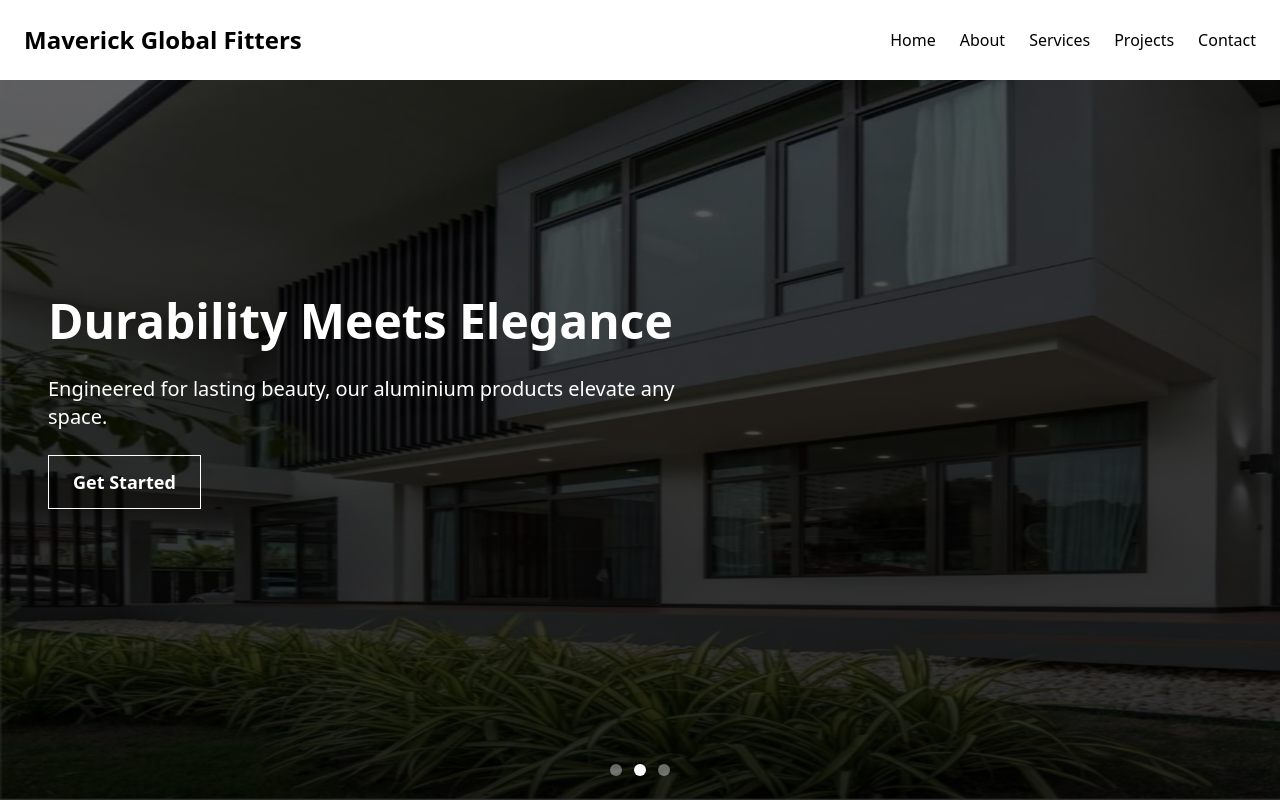
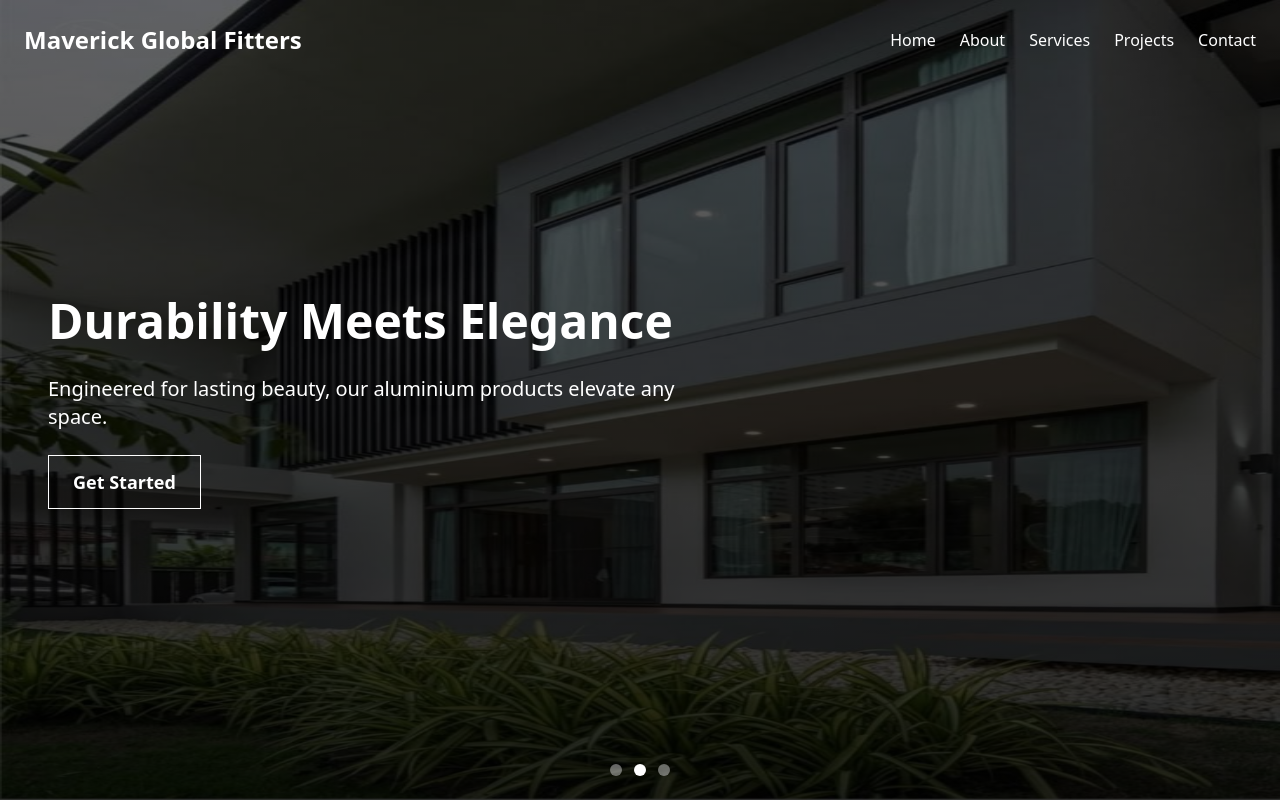
Before and after one commit to TadiwaMakoni05/maverick, a Next.js app: page / in a window 1280 px wide. Shown: the top 800 px of the page. Built offline with nearby package versions, Linux system fonts and the light colour scheme.

Commit message:
colors fixed

```diff
--- a/src/components/NavBar.js
+++ b/src/components/NavBar.js
@@ -25,7 +25,9 @@ const NavBar = () => {
   return (
     <nav
       className={`fixed top-0 left-0 w-full z-50 p-6 transition-all duration-300 ${
-        isScrolled ? "bg-black/40 text-white shadow-md" : "bg-white text-black"
+        isScrolled
+          ? "bg-white text-black shadow-md"
+          : "bg-transparent text-white"
       }`}
     >
       <div className="container mx-auto flex justify-between items-center">
@@ -57,7 +59,10 @@ const NavBar = () => {
       </div>
 
       {isOpen && (
-        <div className="md:hidden mt-4 flex flex-col w-full space-y-4 px-6 py-4  text-white  shadow-lg">
+        <div
+          className={`md:hidden mt-4 flex flex-col w-full space-y-4 px-6 py-4 shadow-lg transition-colors duration-300
+      ${isScrolled ? "bg-white text-black" : "bg-black/40 text-white"}`}
+        >
           <Link href="/" className="hover:opacity-70">
             Home
           </Link>
```
